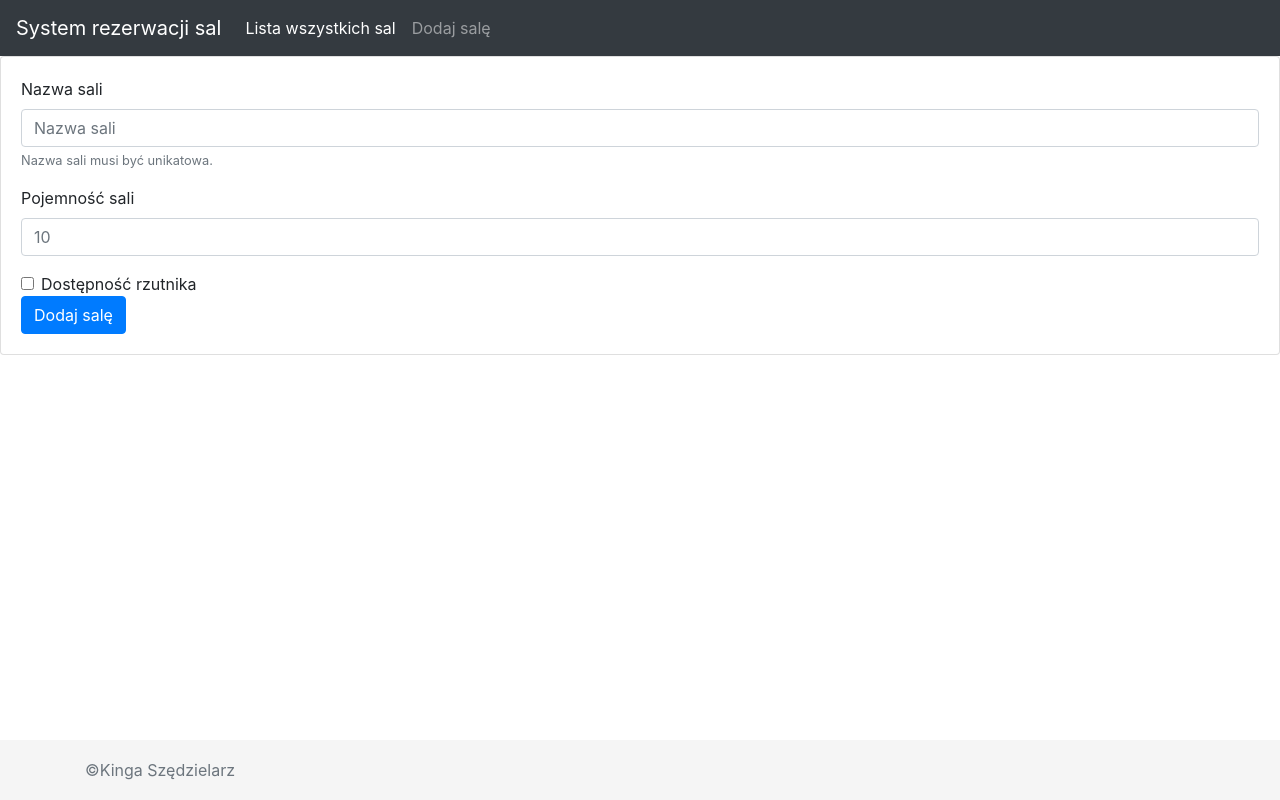
After one commit to kinsze032/project-meeting_rooms, a Django app: page /room/new/ in a window 1280 px wide. The commit adds this page. Run offline with Django 4.2, Linux system fonts and the light colour scheme; some libraries are stand-ins or nearby versions.

Commit message:
Widok: metody

```diff
--- a/reservation/reservation/urls.py
+++ b/reservation/reservation/urls.py
@@ -15,9 +15,10 @@ Including another URLconf
 """
 from django.contrib import admin
 from django.urls import path
-from reservation_app.views import home
+from reservation_app.views import home, add_room
 
 urlpatterns = [
     path("admin/", admin.site.urls),
     path('home/', home, name='home'),
+    path('room/new/', add_room, name='add-room'),
 ]
--- /dev/null
+++ b/reservation/reservation_app/templates/add_room.html
@@ -0,0 +1,28 @@
+{% extends 'base.html' %}
+
+{% block content %}
+    {% include 'navbar.html' %}
+<!-- Form -->
+    <div class="card">
+  <div class="card-body">
+    <form action="" method="POST">
+      {% csrf_token %}
+      <div class="form-group">
+        <label for="room-name">Nazwa sali</label>
+        <input type="text" class="form-control" id="room-name" aria-describedby="room-name-help" placeholder="Nazwa sali" name="room-name">
+        <small id="room-name-help" class="form-text text-muted">Nazwa sali musi być unikatowa.</small>
+      </div>
+      <div class="form-group">
+        <label for="capacity">Pojemność sali</label>
+        <input type="number" step="1" class="form-control" id="capacity" placeholder="10" name="capacity">
+      </div>
+      <div class="form-check">
+        <input type="checkbox" class="form-check-input" name="projector" id="projector">
+        <label class="form-check-label" for="projector">Dostępność rzutnika</label>
+      </div>
+      <button type="submit" class="btn btn-primary">Dodaj salę</button>
+    </form>
+  </div>
+</div>
+<!-- Form -->
+{% endblock %}
--- a/reservation/reservation_app/templates/base.html
+++ b/reservation/reservation_app/templates/base.html
@@ -3,21 +3,36 @@
 <head>
   <meta charset="UTF-8">
   <meta name="author" content="Kinga Szędzielarz">
+  <meta name="viewport" content="width=device-width, initial-scale=1, shrink-to-fit=no">
   <title>Home Page</title>
   <link rel="stylesheet" href="https://cdn.jsdelivr.net/npm/bootstrap@4.0.0/dist/css/bootstrap.min.css" integrity="sha384-Gn5384xqQ1aoWXA+058RXPxPg6fy4IWvTNh0E263XmFcJlSAwiGgFAW/dAiS6JXm" crossorigin="anonymous">
+  <link rel="canonical" href="https://getbootstrap.com/docs/4.0/examples/sticky-footer/">
+    <style>
+    .footer {
+    position: absolute;
+    bottom: 0;
+    width: 100%;
+    height: 60px; /* Set the fixed height of the footer here */
+    line-height: 60px; /* Vertically center the text there */
+    background-color: #f5f5f5;
+    }
+</style>
 </head>
 <body>
 
-  <!-- Nav -->
-  {% include 'navbar.html' %}
+    {% block content %}
+     <!-- Nav -->
+    {% include 'navbar.html' %}
+    {% include 'dashboard.html' %}
 
-  <!-- Nav -->
-  <h1>Dashboard</h1>
+    {% endblock %}
 
 <!-- Footer -->
-<hr>
+
 <footer class="footer">
-  <span class="text-muted">&#169;Kinga Szędzielarz</span>
+    <div class="container">
+        <span class="text-muted">&#169;Kinga Szędzielarz</span>
+    </div>
 </footer>
 <!-- Footer -->
 </body>
--- a/reservation/reservation_app/templates/dashboard.html
+++ b/reservation/reservation_app/templates/dashboard.html
@@ -1,7 +1,5 @@
 {% extends 'base.html' %}
 
 {% block content %}
-
     <p>Dashboard</p>
-
 {% endblock %}
--- a/reservation/reservation_app/views.py
+++ b/reservation/reservation_app/views.py
@@ -3,3 +3,7 @@ from django.shortcuts import render
 # Create your views here.
 def home(request):
     return render(request, 'base.html')
+
+
+def add_room(request):
+    return render(request, 'add_room.html')
```
Also changed, not shown: reservation/reservation/settings.py (+2 -7 lines).
